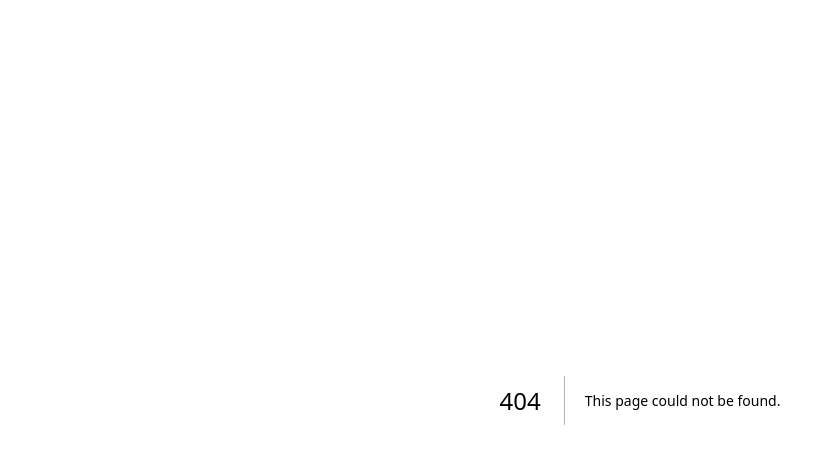
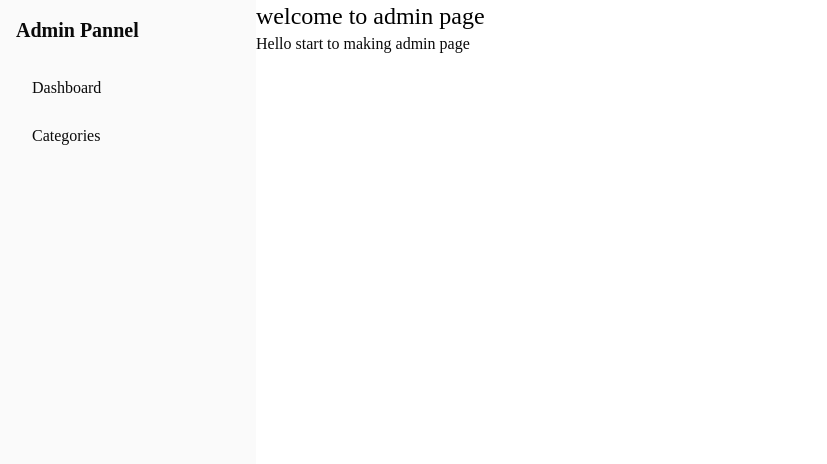
Before and after one commit to rameezmasood964/drizzle-practice, a Next.js app: page /admin in a window 1280 px wide. Before the commit this address had no page. Shown: the top 464 px of the page, without its empty margins (0-827 px from the left). Built offline with nearby package versions, Linux system fonts and the light colour scheme.

Commit message:
making admin sidebar

```diff
--- /dev/null
+++ b/app/admin/categories/page.tsx
@@ -0,0 +1,11 @@
+
+
+
+
+const categories = () => {
+  return (
+    <div>welcome to categories page</div>
+  )
+}
+
+export default categories
--- /dev/null
+++ b/app/admin/layout.tsx
@@ -0,0 +1,14 @@
+import AdminSideBar from "@/components/layout/AdminSideBar"
+export default function AdminLayout ({children}:{children:React.ReactNode}){
+
+    return(
+
+        <div className="flex flex-row">
+            <AdminSideBar/>
+            <main>{children}</main>
+
+        </div>
+    )
+
+
+}
--- /dev/null
+++ b/app/admin/page.tsx
@@ -0,0 +1,14 @@
+
+
+
+const page = () => {
+  return (
+    <div className="" >
+
+        <h1 className="text-black text-2xl">welcome to admin page</h1>
+        <p>Hello start to making admin page</p>
+    </div>
+  )
+}
+
+export default page
--- a/app/layout.tsx
+++ b/app/layout.tsx
@@ -21,9 +21,10 @@ export default function RootLayout({ children }: LayoutProps<"/">) {
   return (
     <html
       lang="en"
+      suppressHydrationWarning
       className={`${geistSans.variable} ${geistMono.variable} h-full antialiased`}
     >
-      <body className="min-h-full flex flex-col">{children}</body>
+      <body suppressHydrationWarning className="min-h-full flex flex-col">{children}</body>
     </html>
   );
 }
--- a/app/page.tsx
+++ b/app/page.tsx
@@ -1,11 +1,8 @@
-import Image from "next/image";
+import { redirect } from "next/navigation";
 
 export default function Home() {
-  return (
-    <div className="flex flex-col flex-1 items-center justify-center bg-zinc-50 font-sans dark:bg-black">
-      <main className="flex flex-1 w-full max-w-3xl flex-col items-center justify-between py-32 px-16 bg-white dark:bg-black sm:items-start">
-        <h1>My Name is Rameez</h1>
-      </main>
-    </div>
-  );
+  // Yeh line screen render hone se pehle hi user ko admin par phenk degi
+  redirect("/admin");
+
+  return null; // Jab redirect ho raha ho toh kuch bhi screen par dikhane ki zaroorat nahi
 }
--- /dev/null
+++ b/components/layout/AdminSideBar.tsx
@@ -0,0 +1,21 @@
+
+import Link from "next/link"
+const AdminSideBar = () => {
+  return (
+    <aside className="w-64 h-screen bg-sidebar border-sidebar-border p-4">
+
+        <div>
+            <h1 className="text-xl font-bold text-sidebar-foreground mb-6">Admin Pannel</h1>
+        </div>
+
+        <nav className="flex flex-col gap-2">
+
+            <Link className=" block px-4 py-2 rounded-md text-sidebar-foreground hover:bg-sidebar-accent hover:text-sidebar-accent-foreground" href= "/admin">Dashboard</Link>
+             <Link className="block px-4 py-2 rounded-md text-sidebar-foreground hover:bg-sidebar-accent hover:text-sidebar-accent-foreground" href= "/admin/categories">Categories</Link>
+
+        </nav>
+    </aside>
+  )
+}
+
+export default AdminSideBar
```
Also changed, not shown: app/modules/categories/action.ts (added), app/modules/categories/schema.ts (added), app/modules/dashboard/schemas.ts (added).
